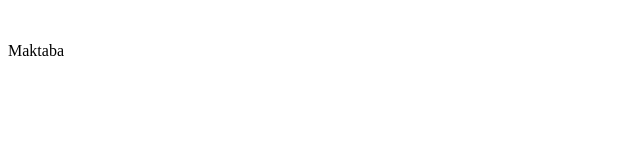
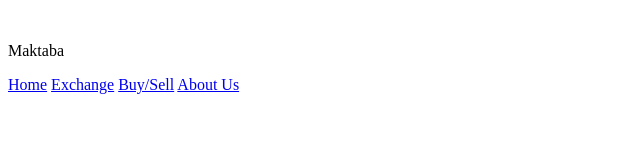
Before and after one commit to bossteve1/Maktaba, a plain HTML site: page exhange.html in a window 1280 px wide. Shown: the whole page, without its empty margins (0-640 px from the left). Drawn offline with Linux system fonts and the light colour scheme.

Commit message:
add navbar2

```diff
--- a/exhange.html
+++ b/exhange.html
@@ -16,5 +16,16 @@
 
 
     </div>
+
+    <div class="navbar2">
+        <div class="tabs">
+            <a href="#">Home</a>
+            <a href="#">Exchange</a>
+            <a href="#">Buy/Sell</a>
+            <a href="#">About Us</a>
+
+        </div>
+
+    </div>
 </body>
 </html>
```
